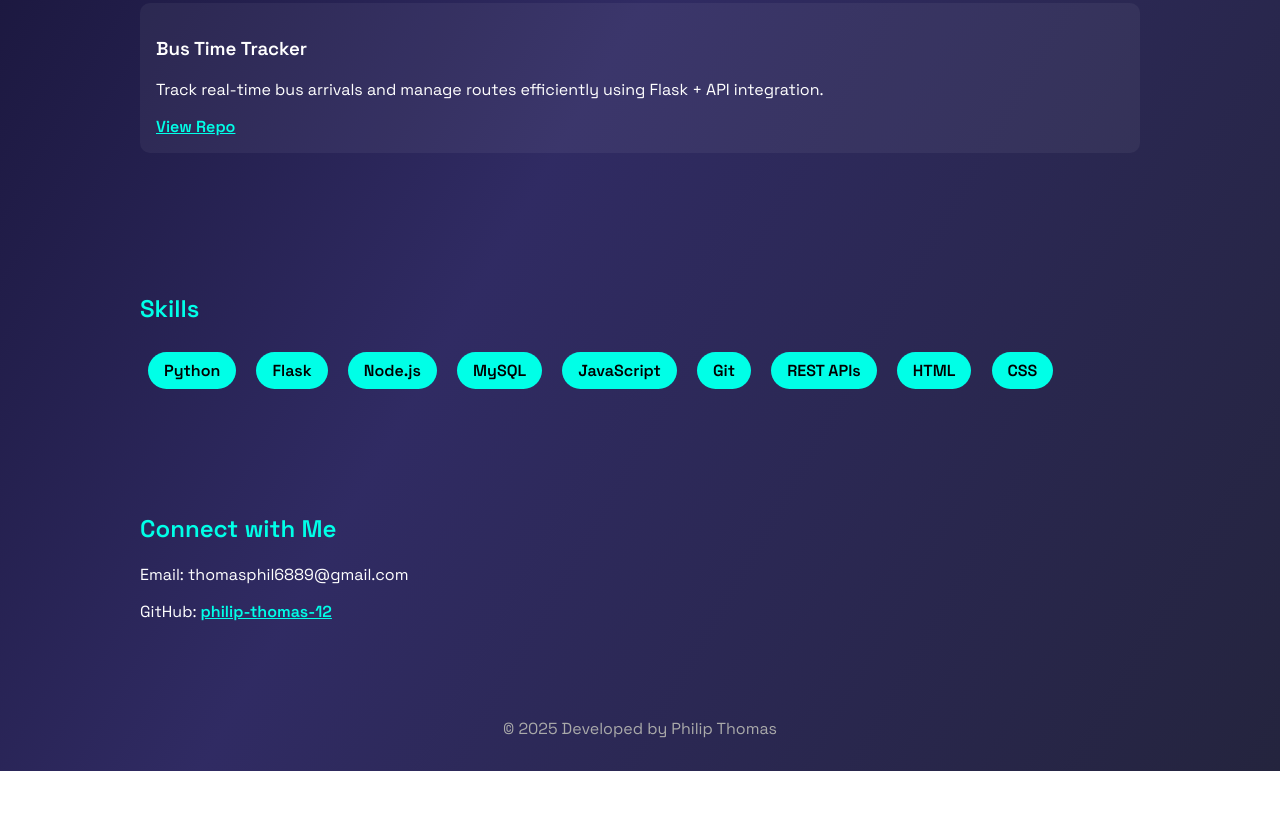
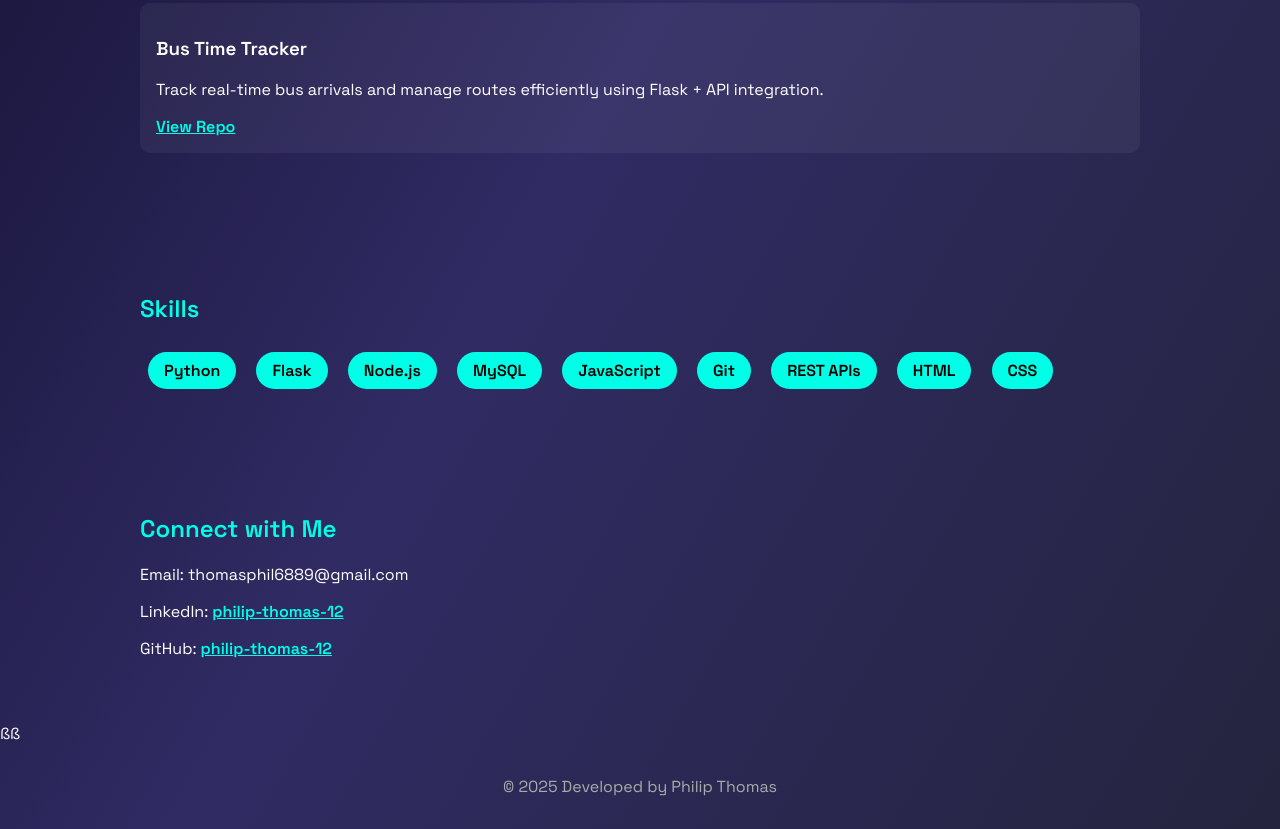
Before and after one commit to philip-thomas-12/my-portfolio, a plain HTML site: page index.html in a window 1280 px wide. Shown: the part 755-1584 px from the top of the page. Before the commit the page ends 1526 px from the top, so only its background shows below. Drawn offline with Linux system fonts and the light colour scheme.

Commit message:
Update index.html

```diff
--- a/index.html
+++ b/index.html
@@ -122,8 +122,9 @@
   <section id="contact">
     <h2>Connect with Me</h2>
     <p>Email: thomasphil6889@gmail.com</p>
+    <p>LinkedIn: <a href="https://www.linkedin.com/in/philip-thomas-a55779329/"class="repo">philip-thomas-12</a></p>
     <p>GitHub: <a href="https://github.com/philip-thomas-12" class="repo">philip-thomas-12</a></p>
-  </section>
+  </section>ßß
 
   <footer>
     © 2025 Developed by Philip Thomas
```
